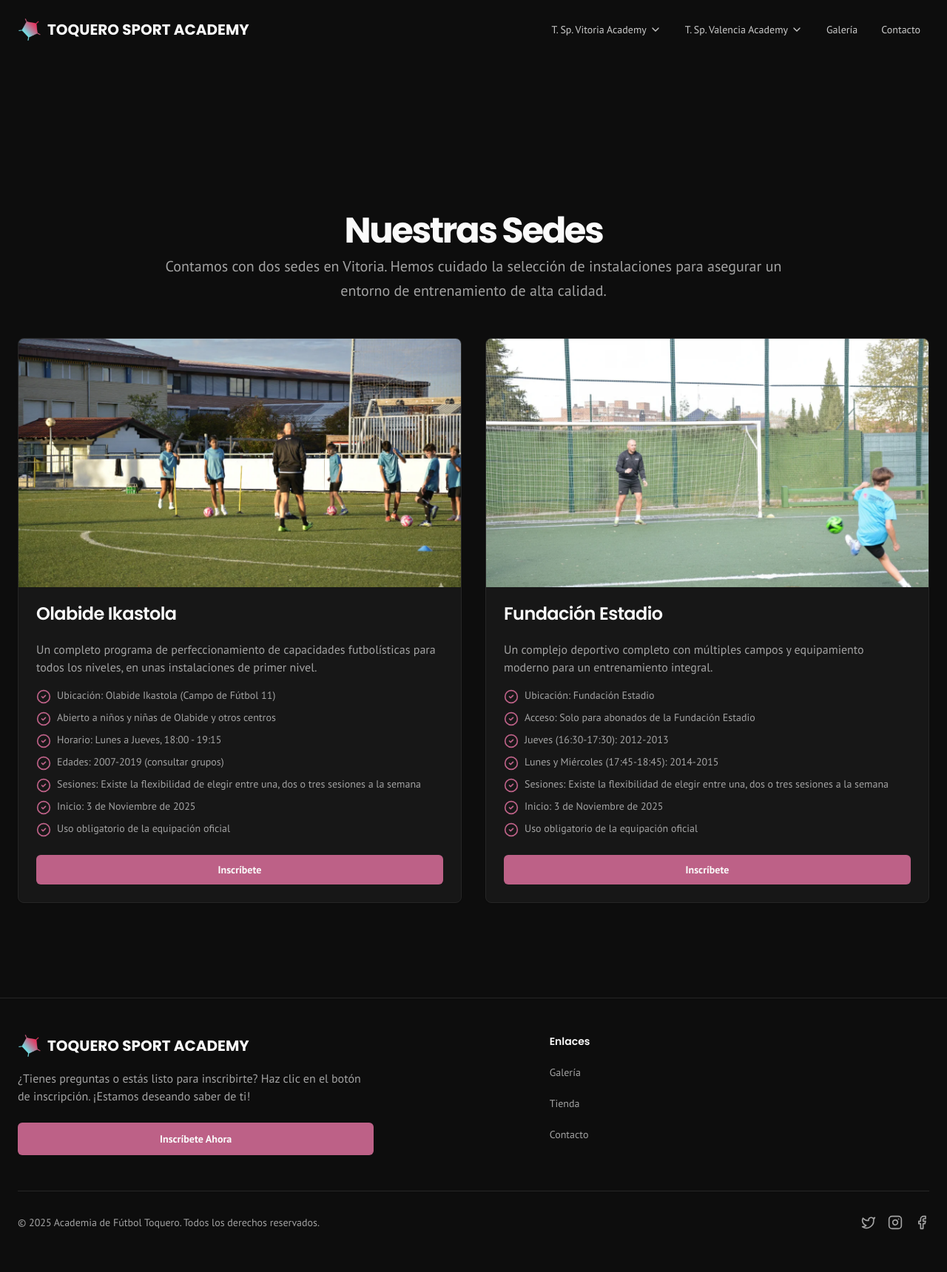
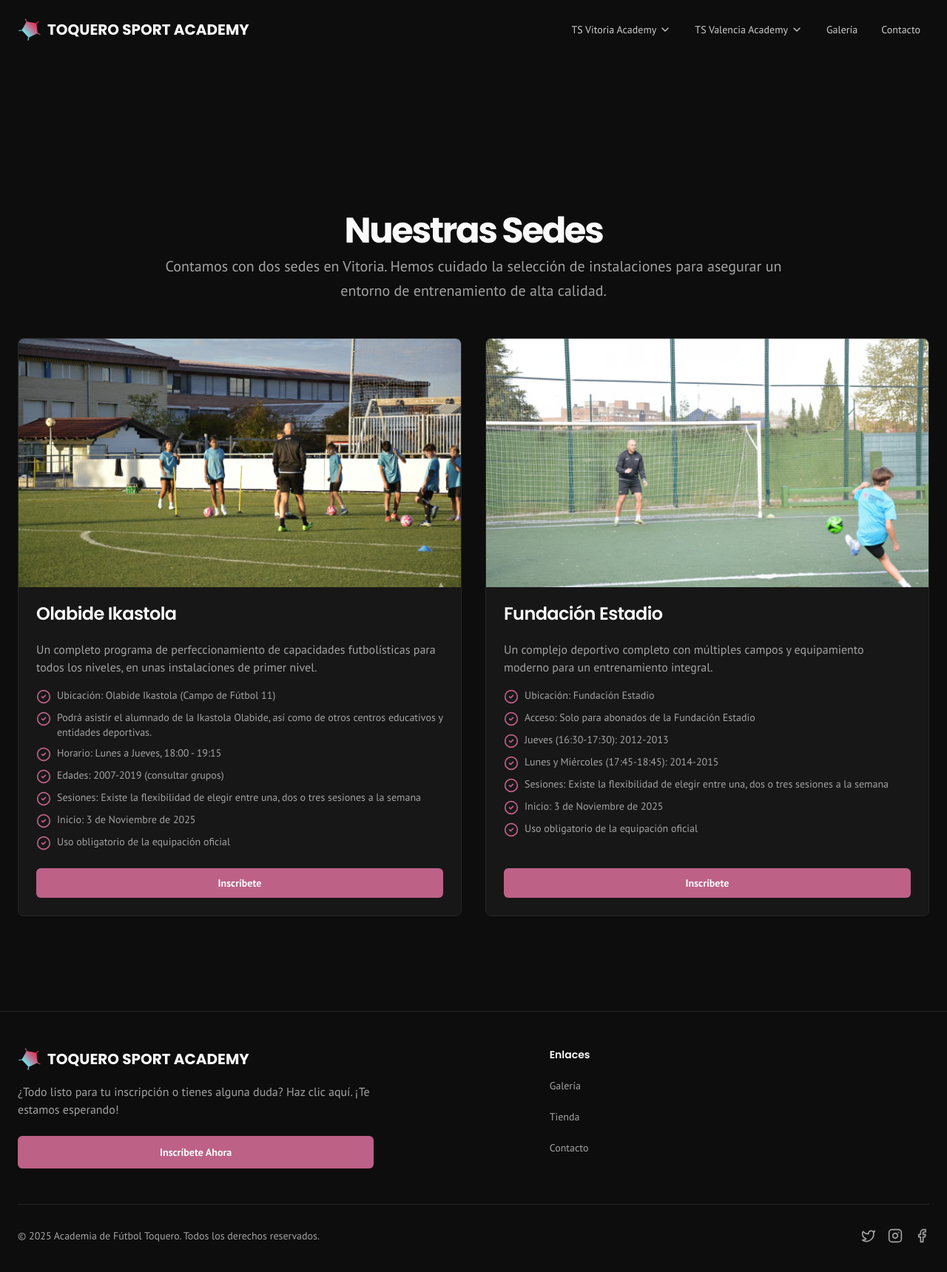
Before and after one commit to gabaelru/t-sport-academy, a Next.js app: page /sedes in a window 1280 px wide. Shown: the top 1720 px of the page at 74% size. Built offline with nearby package versions, Linux system fonts and the light colour scheme.

Commit message:
cambios de texto

```diff
--- a/src/components/layout/footer.tsx
+++ b/src/components/layout/footer.tsx
@@ -17,7 +17,7 @@ export default function Footer() {
                   </span>
               </Link>
               <p className="mt-4 text-muted-foreground">
-                ¿Tienes preguntas o estás listo para inscribirte? Haz clic en el botón de inscripción. ¡Estamos deseando saber de ti!
+              ¿Todo listo para tu inscripción o tienes alguna duda? Haz clic aquí. ¡Te estamos esperando!
               </p>
             </div>
              <Button asChild className="w-full sm:w-auto font-bold mt-6" size="lg">
--- a/src/components/layout/header.tsx
+++ b/src/components/layout/header.tsx
@@ -22,7 +22,7 @@ import {
 
 const navLinks = [
     {
-    label: 'T. Sp. Vitoria Academy',
+    label: 'TS Vitoria Academy',
     isDropdown: true,
     items: [
       { href: '/services-vitoria', label: 'Toquero Sport Servicios' },
@@ -32,7 +32,7 @@ const navLinks = [
     ],
   },
   {
-    label: 'T. Sp. Valencia Academy',
+    label: 'TS Valencia Academy',
     isDropdown: true,
     items: [
       { href: '/services-valencia', label: 'Toquero Sport Servicios' },
--- a/src/components/sections/coaches.tsx
+++ b/src/components/sections/coaches.tsx
@@ -43,7 +43,7 @@ export default function CoachesSection() {
           <div className="space-y-2">
             <h2 className="font-headline text-3xl font-bold tracking-tighter sm:text-5xl">Conoce a Nuestros Entrenadores</h2>
             <p className="max-w-[900px] text-muted-foreground md:text-xl/relaxed lg:text-base/relaxed xl:text-xl/relaxed">
-              Un equipo de profesionales dedicados y comprometidos con tu crecimiento como jugador y como persona.
+            Un equipo profesional dedicado y comprometido con tu crecimiento deportivo y personal.
             </p>
           </div>
         </div>
--- a/src/components/sections/sedes.tsx
+++ b/src/components/sections/sedes.tsx
@@ -12,7 +12,7 @@ const sedesData = [
     description: 'Un completo programa de perfeccionamiento de capacidades futbolísticas para todos los niveles, en unas instalaciones de primer nivel.',
     details: [
       'Ubicación: Olabide Ikastola (Campo de Fútbol 11)',
-      'Abierto a niños y niñas de Olabide y otros centros',
+      'Podrá asistir el alumnado de la Ikastola Olabide, así como de otros centros educativos y entidades deportivas.',
       'Horario: Lunes a Jueves, 18:00 - 19:15',
       'Edades: 2007-2019 (consultar grupos)',
       'Sesiones: Existe la flexibilidad de elegir entre una, dos o tres sesiones a la semana',
--- a/src/components/sections/servicesValencia.tsx
+++ b/src/components/sections/servicesValencia.tsx
@@ -13,7 +13,7 @@ const servicesData = [
   },
   {
     id: 'service-organizations',
-    title: 'Organizaciones - Clubs',
+    title: 'Consultoría clubes',
     description: 'Impulsamos el desarrollo de personas con servicios personalizados para organizaciones y clubes.',
     href: 'https://forms.360player.com/toquerosport/form/fc9933f6-d5e1-4baf-a076-5ea19a369a6a',
   },
--- a/src/components/sections/servicesVitoria.tsx
+++ b/src/components/sections/servicesVitoria.tsx
@@ -25,7 +25,7 @@ const servicesData = [
   },
   {
     id: 'service-organizations',
-    title: 'Organizaciones - Clubs',
+    title: 'Consultoría clubes',
     description: 'Impulsamos el desarrollo de personas con servicios personalizados para organizaciones y clubes.',
     href: 'https://forms.360player.com/toquerosport/form/fc9933f6-d5e1-4baf-a076-5ea19a369a6a',
   },
```
